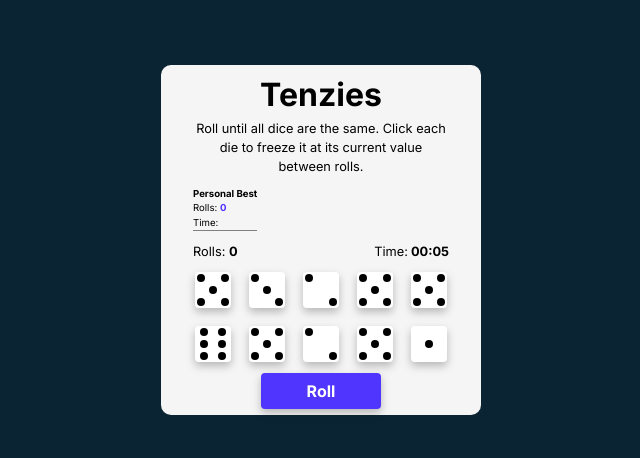
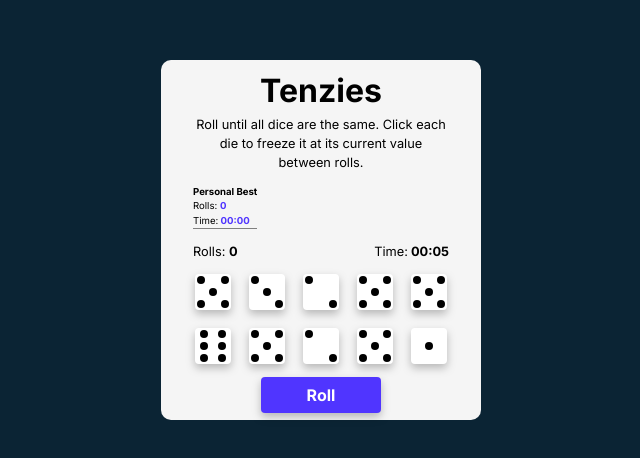
Before and after one commit to rubuz/tenzies-game, a React (Vite) app: page / in a window 1280 px wide. Shown: the part 160-618 px from the top of the page, without its empty margins (319-959 px from the left). Built offline with nearby package versions, Linux system fonts and the light colour scheme.

Commit message:
added working personal best records

```diff
--- a/src/App.jsx
+++ b/src/App.jsx
@@ -12,7 +12,11 @@ function App() {
   );
   const [time, setTime] = useState({ minutes: 0, seconds: 0 });
   const [pbTime, setPbTime] = useState(
-    JSON.parse(localStorage.getItem("rolls")) || { minutes: 0, seconds: 0 }
+    JSON.parse(localStorage.getItem("time")) || { minutes: 0, seconds: 0 }
+  );
+  const [sec, setSec] = useState(1);
+  const [pbSec, setPbSec] = useState(
+    JSON.parse(localStorage.getItem("seconds")) || 1
   );
 
   useEffect(() => {
@@ -30,13 +34,18 @@ function App() {
 
   useEffect(() => {
     localStorage.setItem("time", JSON.stringify(pbTime));
-  }, [rolls]);
+  }, [time]);
+
+  useEffect(() => {
+    localStorage.setItem("seconds", JSON.stringify(pbSec));
+  }, [sec]);
 
   useEffect(() => {
     let intervalId;
-
     if (!tenzies) {
       intervalId = setInterval(() => {
+        setSec((prevSec) => prevSec + 1);
+        console.log(sec);
         if (time.seconds === 59) {
           setTime((prevTime) => ({
             minutes: prevTime.minutes + 1,
@@ -93,9 +102,11 @@ function App() {
       }
       setDice(allNewDice());
       setRolls(0);
-      // if (time < pbTime || pbRolls === 0) {
-      //   setPbRolls(rolls);
-      // }
+      if (sec < pbSec || pbSec === 1) {
+        setPbSec(sec);
+        setPbTime(time);
+      }
+      setSec(0);
       setTime({ minutes: 0, seconds: 0 });
     }
   }
@@ -126,12 +137,12 @@ function App() {
         </p>
         <p className="timer">
           Time:
-          {/* <span>
+          <span>
             {" "}
-            {`${time.minutes.toString().padStart(2, "0")}:${time.seconds
+            {`${pbTime.minutes.toString().padStart(2, "0")}:${pbTime.seconds
               .toString()
               .padStart(2, "0")}`}
-          </span> */}
+          </span>
         </p>
       </div>
       <div className="scoreboard">
--- a/src/index.css
+++ b/src/index.css
@@ -77,7 +77,7 @@ body {
 
 main {
   max-width: 320px;
-  height: 350px;
+  height: 360px;
   background-color: #f5f5f5;
   border-radius: 10px;
   display: flex;
```
